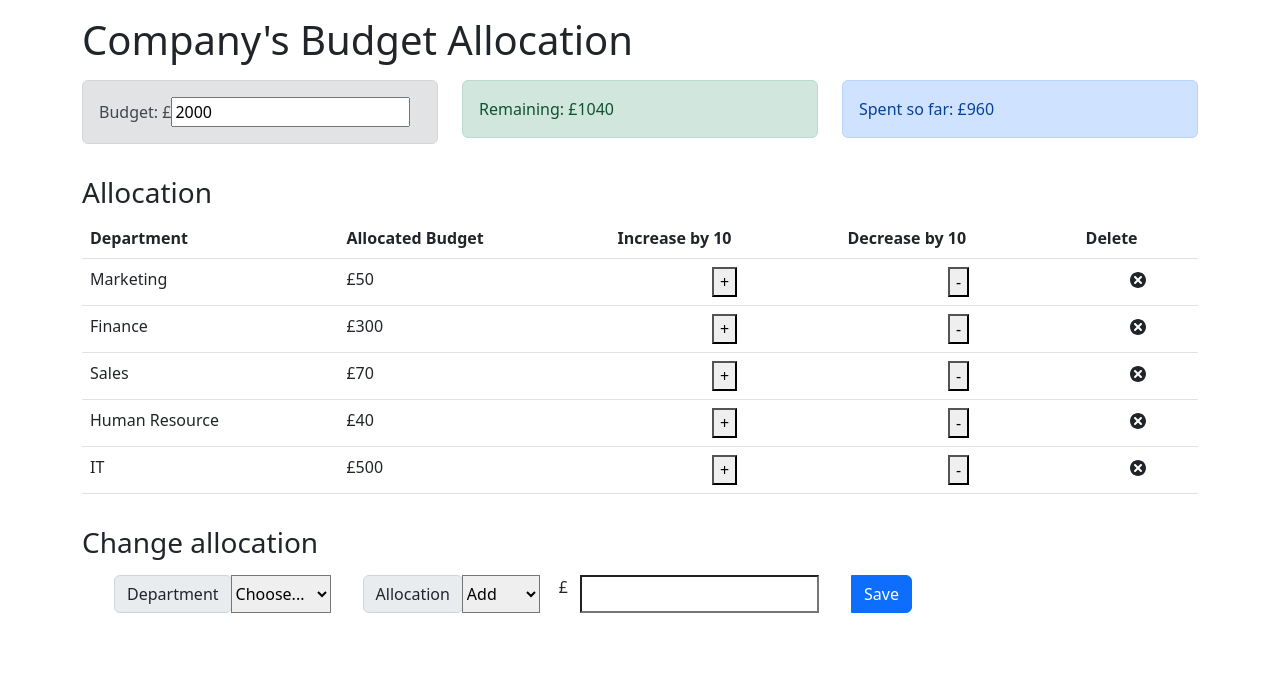
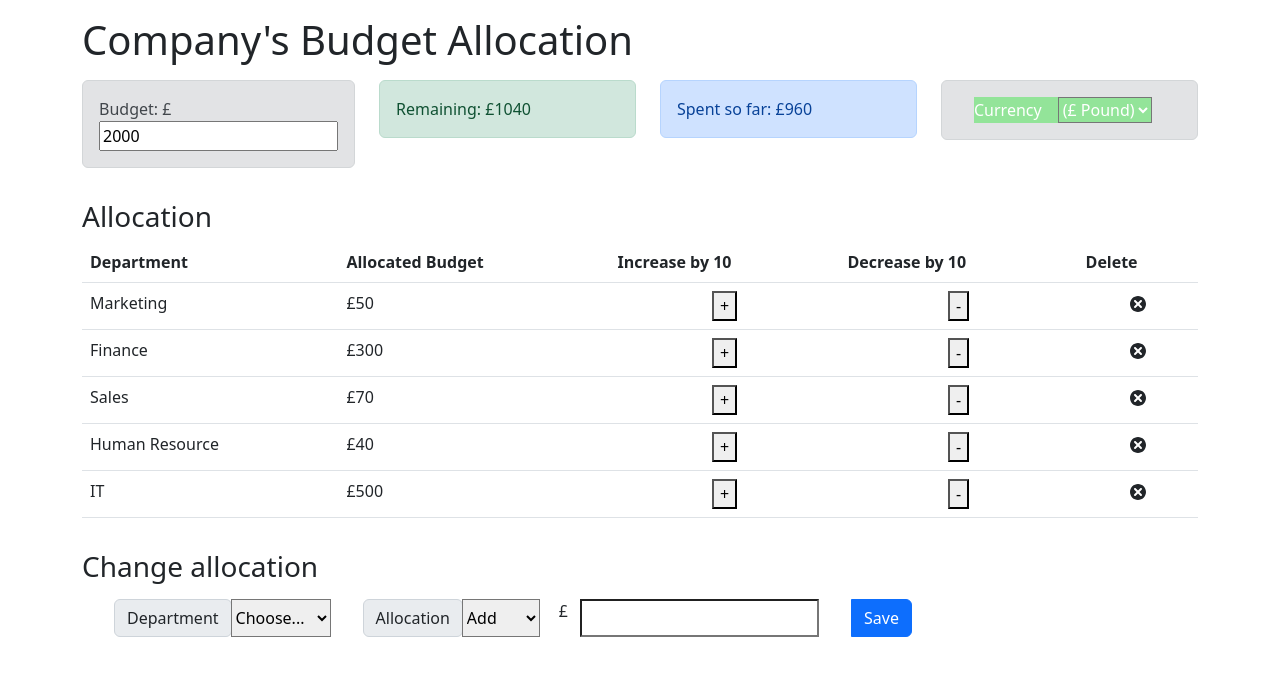
Before and after one commit to ibm-developer-skills-network/ejtos-react_budget_app, a React (Create React App) app: page / in a window 1280 px wide. Shown: the top 676 px of the page. Built offline with nearby package versions, Linux system fonts and the light colour scheme.

Commit message:
Update App.js

```diff
--- a/src/App.js
+++ b/src/App.js
@@ -1,12 +1,22 @@
 import React from 'react';
+
 import 'bootstrap/dist/css/bootstrap.min.css';
 
+//Code to import Budget.js
+import Budget from './components/Budget';
+
+// Add code to import the other components here under
+import Remaining from './components/Remaining';
+
+import ExpenseTotal from './components/ExpenseTotal';
+
 import { AppProvider } from './context/AppContext';
-import Budget from './components/Budget';
-import ExpenseTotal from './components/ExpenseTotal';
+
 import ExpenseList from './components/ExpenseList';
+
 import AllocationForm from './components/AllocationForm';
-import RemainingBudget from './components/Remaining';
+
+import Currency from './components/Currency.js';
 
 const App = () => {
     return (
@@ -14,31 +24,46 @@ const App = () => {
             <div className='container'>
                 <h1 className='mt-3'>Company's Budget Allocation</h1>
                     <div className='row mt-3'>
+
+                        {/* Add Budget component here under */}
                     <div className='col-sm'>
                         <Budget />
                     </div>
+                        {/* Add Remaining component here under */}
                     <div className='col-sm'>
-                        <RemainingBudget />
+                        <Remaining />
                     </div>
+
+                        {/* Add ExpenseTotal component here under */}
                     <div className='col-sm'>
                         <ExpenseTotal />
                     </div>
+                    <div className='col-sm'>
+                        <Currency />
                     </div>
+                    </div>
+
                     <h3 className='mt-3'>Allocation</h3>
+
+                        {/* Add ExpenseList component here under */}
                     <div className='row '>
                     <div className='col-sm'>
                         <ExpenseList />
                         </div>
                     </div>
                 <h3 className='mt-3'>Change allocation</h3>
+
+                        {/* Add ExpenseItem component here under */}
+
+                        {/* Add AllocationForm component here under */}
                     <div className='row mt-3'>
                     <div className='col-sm'>
                         <AllocationForm/>
                     </div>
+
                 </div>
             </div>
         </AppProvider>
     );
 };
-
 export default App;
```
Lines whose indentation alone changed are shown as unchanged.
